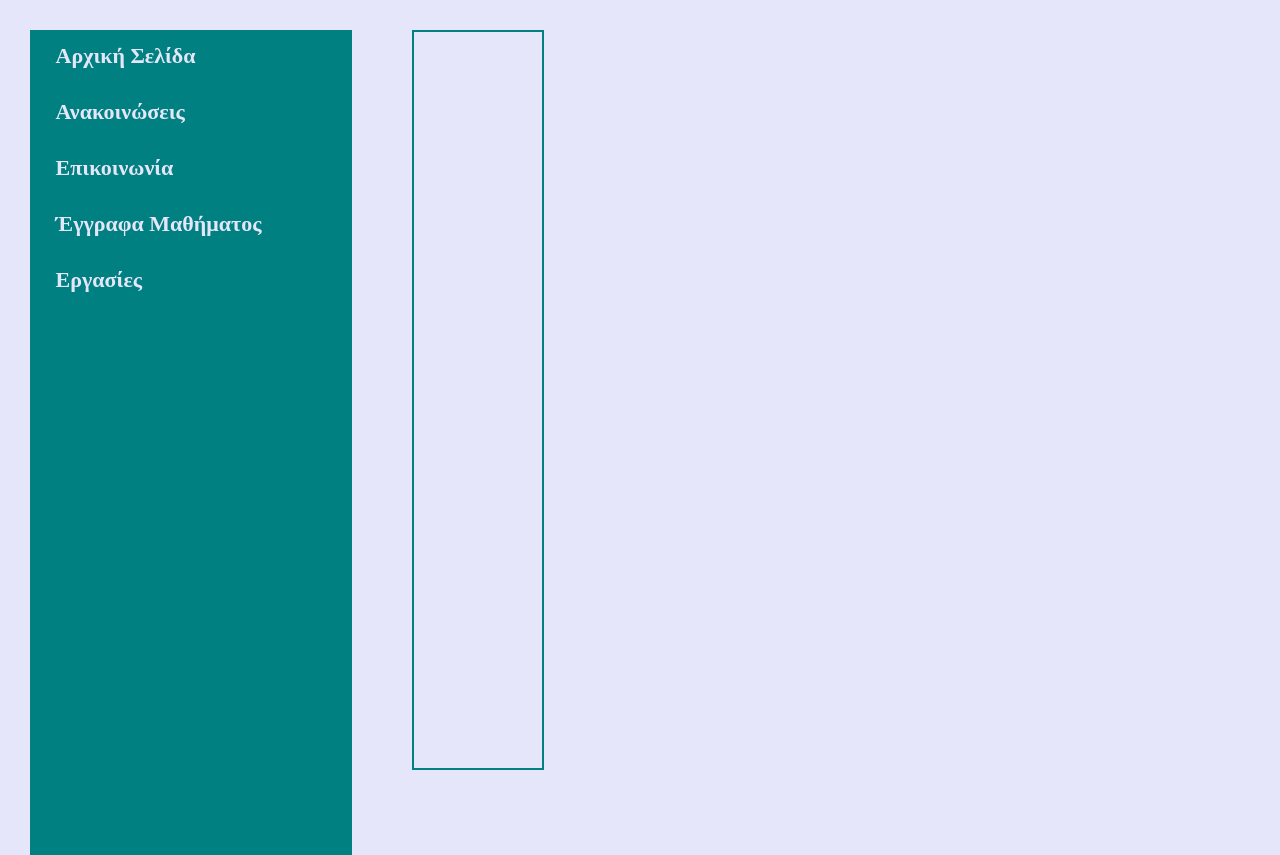
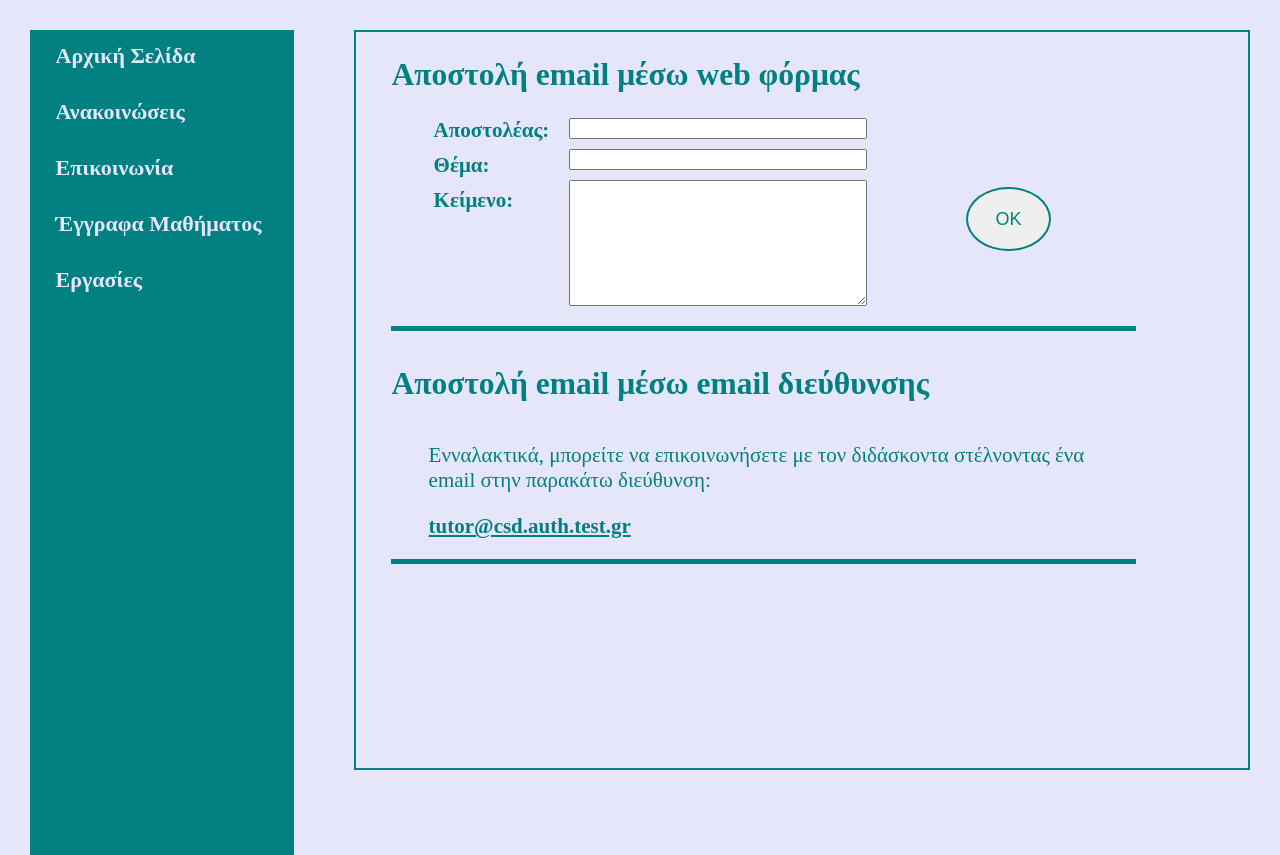
Before and after one commit to AndreasNbt/EPD_Project, a PHP site: page /communication.html in a window 1280 px wide. Shown: the part 85-940 px from the top of the page. Run offline with PHP 8.4, Linux system fonts and the light colour scheme.

Commit message:
Communication page

```diff
--- a/communication.html
+++ b/communication.html
@@ -23,7 +23,44 @@
             </div>
 
             <div class="description-container">
+                <div class="announcement">
+                    <div class="announcement-heading">
+                        <h2>Αποστολή email μέσω web φόρμας</h2>
+                    </div>
 
+
+                    <form action="mailto:tutor@csd.auth.test.gr">
+                        <div class="announcement-content flex">
+                            <div class="flex-column">
+                                <label class="label" for="#sender"> <strong>Αποστολέας:</strong> </label>
+                                <label class="label" for="#subject"><strong>Θέμα:</strong></label>
+                                <label class="label" for="#content"><strong>Κείμενο:</strong></label>
+                            </div>
+
+                            <div class="flex-column inputs-container">
+                                <input class="input" id="sender" type="text">
+                                <input class="input" id="subject" type="text">
+                                <textarea class="input" cols="15" rows="8"></textarea>
+                            </div>
+
+                           <div class="button-container">
+                                <button class="button" type="submit"> OK </button>
+                           </div>
+
+                        </div>
+                    </form>
+                </div>
+
+                <div class="announcement">
+                    <div class="announcement-heading">
+                        <h2>Αποστολή email μέσω email διεύθυνσης</h2>
+                    </div>
+
+                    <div class="announcement-content flex-column">
+                        <p>Ενναλακτικά, μπορείτε να επικοινωνήσετε με τον διδάσκοντα στέλνοντας ένα email στην παρακάτω διεύθυνση:</p>
+                        <a class="teal-link mb" href="mailto:tutor@csd.auth.test.gr">tutor@csd.auth.test.gr</a>
+                    </div>
+                </div>
             </div>
         </div>
 
--- a/styles.css
+++ b/styles.css
@@ -19,6 +19,10 @@
 img {
     border: 1px solid teal;
     border-radius: 5%;
+}
+
+.flex {
+    display: flex;
 }
 
 .flex-column {
@@ -100,3 +104,55 @@
     color: teal;
     font-weight: bold;
 }
+
+.top {
+    text-align: right;
+    padding-top: 5%;
+    padding-right: 11%;
+}
+
+.top-link {
+    color: teal;
+    font-size: 22px;
+    font-weight: bold;
+    position: relative;
+    left: 100px;
+}
+
+.label {
+    margin: 5px;
+}
+
+.inputs-container {
+    width: 45%;
+}
+
+.input {
+    margin: 5px;
+    margin-left: 15px;
+}
+
+.input:last-child {
+    margin-bottom: 20px;
+}
+
+.button-container {
+    display: flex;
+    justify-content: center;
+    align-items: center;
+    width: 30%;
+    margin-left: 30px;
+}
+
+.button {
+    border: 2px solid teal;
+    border-radius: 50%;
+    color: teal;
+    font-size: 18px;
+    width: 40%;
+    height: 30%;
+}
+
+.mb {
+    margin-bottom: 20px;
+}
```
Also changed, not shown: announcement.html (+6 -1 lines).
